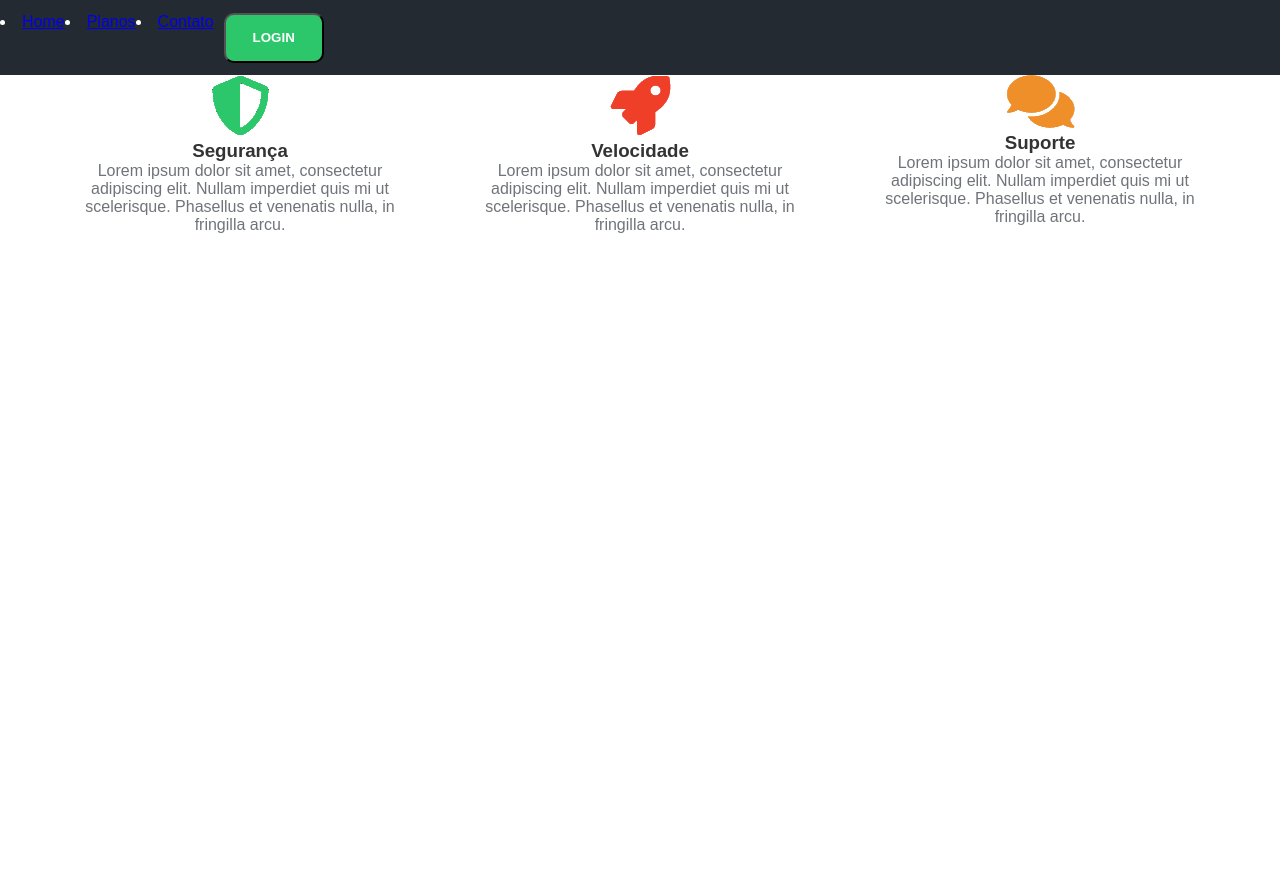
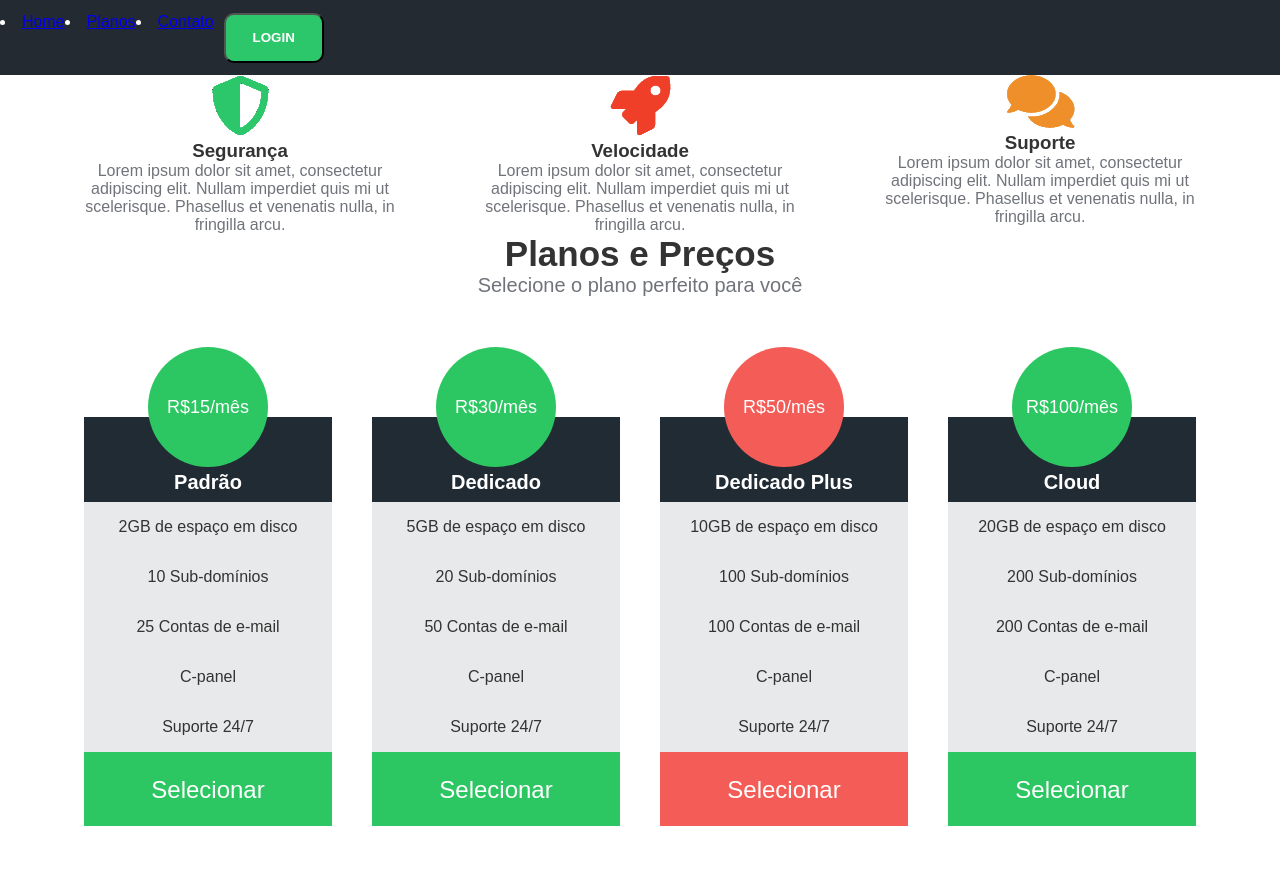
Before and after one commit to GuilhermeRuberto/HDC-Host, a plain HTML site: page index.html in a window 1280 px wide. Before the commit the page ends 800 px from the top, so only its background shows below. Drawn offline with Linux system fonts and the light colour scheme.

Commit message:
Primeira parte da pagina pronta

```diff
--- a/index.html
+++ b/index.html
@@ -18,7 +18,7 @@
     </header>
 
 
-    <div class="caracteristica">
+    <div class="carac-container">
 
         <div class="carac">
             <img src="pngs/escudo.png" alt="teste">
@@ -34,8 +34,6 @@
             <p>Lorem ipsum dolor sit amet, consectetur adipiscing elit.
                Nullam imperdiet quis mi ut scelerisque. Phasellus et
                venenatis nulla, in fringilla arcu.</p>
-
-
         </div>
 
         <div class="carac">
@@ -44,12 +42,63 @@
             <p>Lorem ipsum dolor sit amet, consectetur adipiscing elit.
                Nullam imperdiet quis mi ut scelerisque. Phasellus et
                venenatis nulla, in fringilla arcu.</p>
-
-
         </div>
 
+    </div>
 
-    </div>
+    <section class="preco-container">
+        <h1>Planos e Preços</h1>
+        <p>Selecione o plano perfeito para você</p>
+        <div class="plano-container">
+            <div class="plano">
+                <ul>
+                    <li class="preco">R$15/mês</li>
+                    <li class="plano-nome">Padrão</li>
+                    <li>2GB de espaço em disco</li>
+                    <li>10 Sub-domínios</li>
+                    <li>25 Contas de e-mail</li>
+                    <li>C-panel</li>
+                    <li>Suporte 24/7</li>
+                    <li class="plano-btn">Selecionar</li>
+                </ul>
+            </div>
+            <div class="plano">
+                <ul>
+                    <li class="preco">R$30/mês</li>
+                    <li class="plano-nome">Dedicado</li>
+                    <li>5GB de espaço em disco</li>
+                    <li>20 Sub-domínios</li>
+                    <li>50 Contas de e-mail</li>
+                    <li>C-panel</li>
+                    <li>Suporte 24/7</li>
+                    <li class="plano-btn">Selecionar</li>
+                </ul>
+            </div>
+            <div class="plano">
+                    <li class="preco recomendado">R$50/mês</li>
+                    <li class="plano-nome">Dedicado Plus</li>
+                    <li>10GB de espaço em disco</li>
+                    <li>100 Sub-domínios</li>
+                    <li>100 Contas de e-mail</li>
+                    <li>C-panel</li>
+                    <li>Suporte 24/7</li>
+                    <li class="plano-btn recomendado">Selecionar</li>
+                </ul>
+            </div>
+            <div class="plano">
+                <ul>
+                    <li class="preco">R$100/mês</li>
+                    <li class="plano-nome">Cloud</li>
+                    <li>20GB de espaço em disco</li>
+                    <li>200 Sub-domínios</li>
+                    <li>200 Contas de e-mail</li>
+                    <li>C-panel</li>
+                    <li>Suporte 24/7</li>
+                    <li class="plano-btn">Selecionar</li>
+                </ul>
+            </div>
+        </div>
+    </section>
 
 
 </body>
--- a/style.css
+++ b/style.css
@@ -45,7 +45,7 @@ p {
 
 }
 
-.caracteristica{
+.carac-container{
     display: flex;
     justify-content: space-evenly;
 }
@@ -57,3 +57,81 @@ p {
     width: 25%;
 
 }
+
+.preco-container {
+	padding-bottom: 5%;
+	text-align: center;
+}
+
+.preco-container h1 {
+	font-size: 35px;
+}
+
+.preco-container p {
+	font-size: 20px;
+}
+
+.plano-container {
+	display: flex;
+	justify-content: space-between;
+	margin-top: 50px;
+	width: 90%;
+	position: relative;
+	margin-left: auto;
+	margin-right: auto;
+}
+
+.plano {
+    width: 300px;
+	margin-left: 20px;
+	margin-right: 20px;
+}
+
+.plano ul {
+	padding: 0;
+}
+
+.plano li {
+	list-style: none;
+	height: 50px;
+	line-height: 50px;
+	background-color: #e8e9ea;
+	color: #333;
+}
+
+.plano .preco {
+	width: 120px;
+	height: 120px;
+	border-radius: 50%;
+	background-color: #2CC762;
+	color: #FFF;
+	text-align: center;
+	line-height: 120px;
+	font-size: 18px;
+	position: relative;
+	margin-left: auto;
+	margin-right: auto;
+	margin-bottom: -50px;
+}
+
+.plano .plano-nome {
+	font-size: 20px;
+	font-weight: bold;
+	color: #FFF;
+	background-color: #202B34;
+	padding-top: 40px;
+	padding-bottom: 45px;
+}
+
+.plano .plano-btn {
+	background-color: #2CC762;
+	color: #FFF;
+	font-size: 24px;
+	height: 74px;
+	line-height: 75px;
+	cursor: pointer;
+}
+
+.plano .recomendado {
+	background-color: #F45C57;
+}
```
